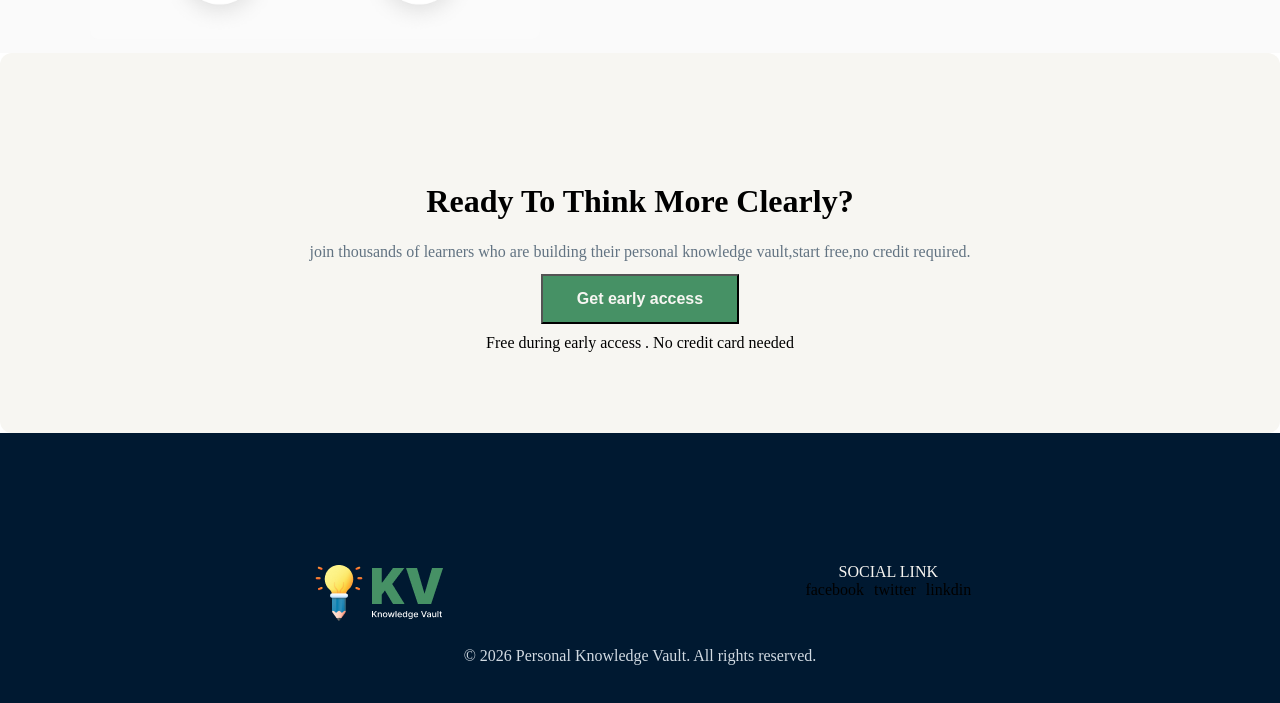
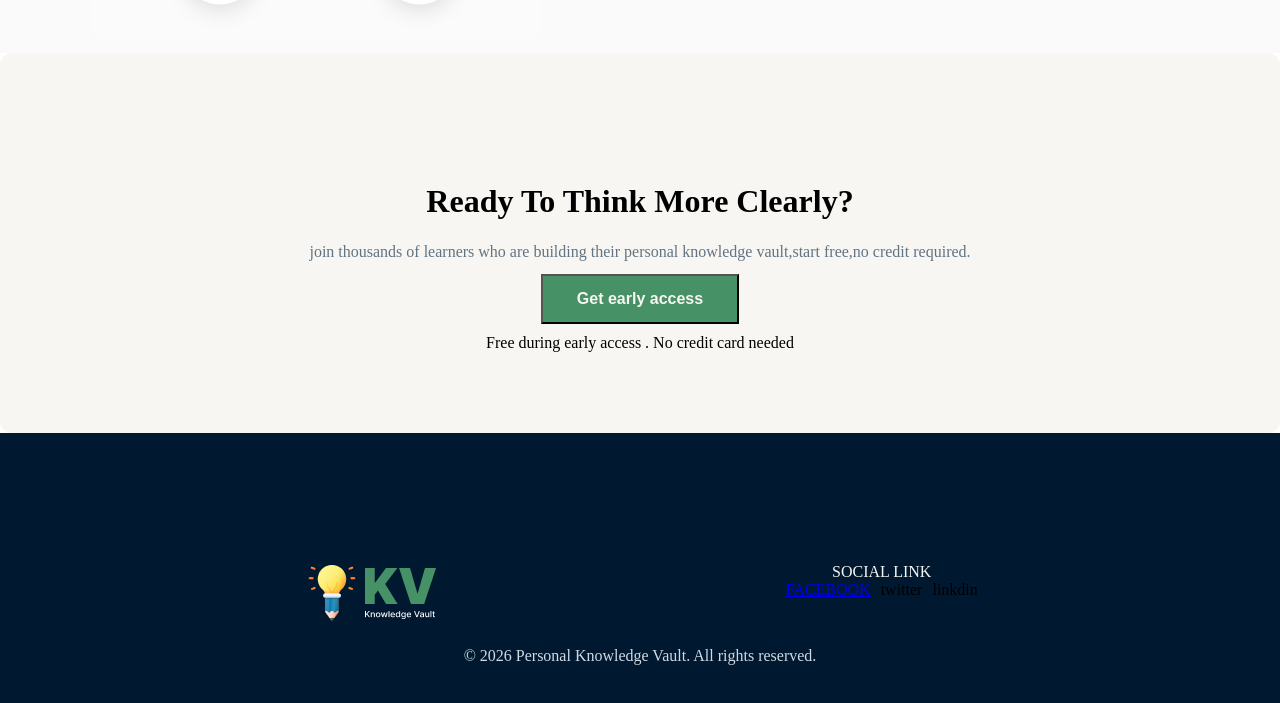
Before and after one commit to codeisnotrunning-star/a13-batch-assaignment, a plain HTML site: page B13-A01-Knowledge-Vault/index.html in a window 1280 px wide. Shown: the part 1499-2202 px from the top of the page. Drawn offline with Linux system fonts and the light colour scheme.

Commit message:
just some correct and done

```diff
--- a/B13-A01-Knowledge-Vault/index.html
+++ b/B13-A01-Knowledge-Vault/index.html
@@ -98,7 +98,7 @@
     </div>
     <div>
         <p class="warning">SOCIAL LINK</p>
-        <ul class="global"><li>facebook</li><li>twitter</li><li>linkdin</li></ul>
+        <ul class="global"><li><a href="https://www.facebook.com/share/1Bxj51yMKA/">FACEBOOK</a></li><li>twitter</li><li>linkdin</li></ul>
     </div>
 </nav>
 <nav class="clear">
```
